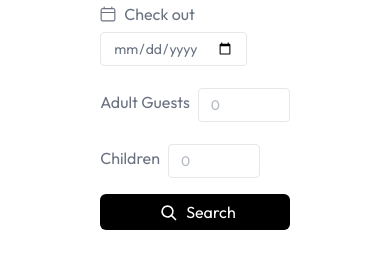
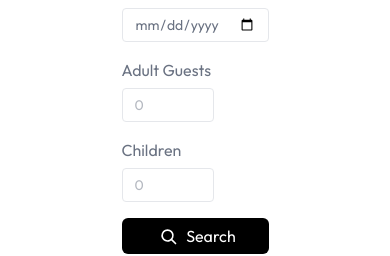
Before and after one commit to captainjaypee01/cloud-haven, a React (Vite) app: page / in a window 390 px wide. Shown: the part 422-678 px from the top of the page. Built offline with nearby package versions, Linux system fonts and the light colour scheme; no server answers; a web font is replaced by a local one.

Commit message:
fix alignment

```diff
--- a/src/components/BookingDateForm.jsx
+++ b/src/components/BookingDateForm.jsx
@@ -21,16 +21,18 @@ const BookingDateForm = () => {
                 <input id="checkOut" type="date" className=" rounded border border-gray-200 px-3 py-1.5 mt-1.5 text-sm outline-none" />
             </div>
 
-            <div className='flex md:flex-col max-md:gap-2 max-md:items-center'>
-                <label htmlFor="guests">Adult Guests</label>
+            <div>
+                <div className='flex max-md:gap-2 max-md:items-center'>
+                    <label htmlFor="guests">Adult Guests</label>
+                </div>
                 <input min={1} max={4} id="guests" type="number" className=" rounded border border-gray-200 px-3 py-1.5 mt-1.5 text-sm outline-none max-w-25" placeholder="0" />
             </div>
-
-            <div className='flex md:flex-col max-md:gap-2 max-md:items-center'>
-                <label htmlFor="childrenGuests">Children</label>
+            <div>
+                <div className='flex max-md:gap-2 max-md:items-center'>
+                    <label htmlFor="childrenGuests">Children</label>
+                </div>
                 <input min={1} max={4} id="childrenGuests" type="number" className=" rounded border border-gray-200 px-3 py-1.5 mt-1.5 text-sm outline-none max-w-25" placeholder="0" />
             </div>
-
             <button className='flex items-center justify-center gap-1 rounded-md bg-black py-3 px-4 text-white my-auto cursor-pointer max-md:w-full max-md:py-1' >
 
                 <img src={assets.searchIcon} alt="search" className='h-7' />
```
